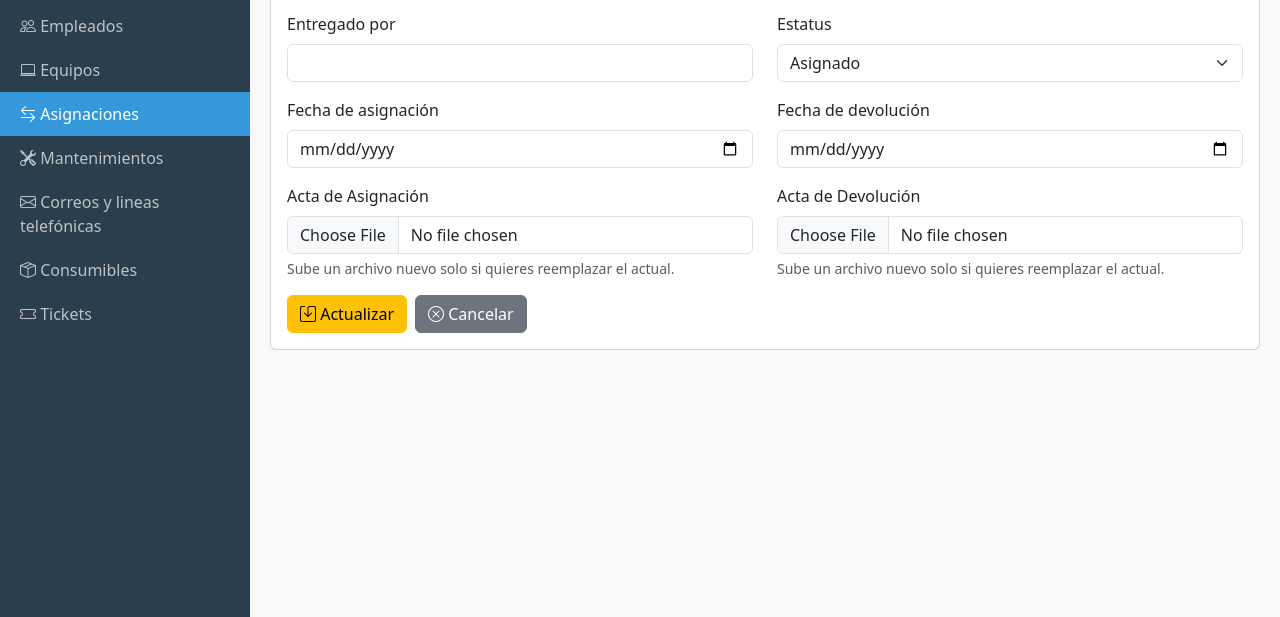
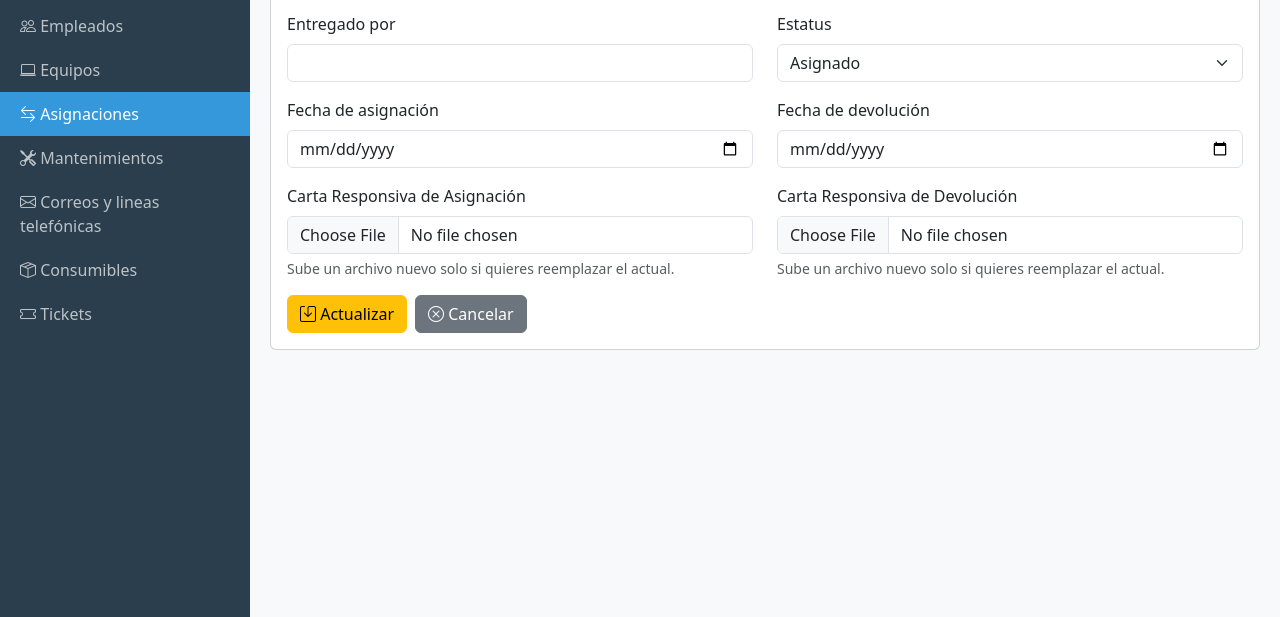
Before and after one commit to jesus2004-1234/ERP, a Django app: template templates/ti/asignaciones/editar.html in a window 1280 px wide. Shown: the part 183-800 px from the top of the page. Run offline with Django 5.2, Linux system fonts and the light colour scheme; the template is opened without the code that fills it, so the values that code supplies are empty.

Commit message:
Se cambia texto de campos de asignacion

```diff
--- a/templates/ti/asignaciones/editar.html
+++ b/templates/ti/asignaciones/editar.html
@@ -50,7 +50,7 @@
                     <input type="date" name="fecha_devolucion" class="form-control" value="{{ asignacion.fecha_devolucion|date:'Y-m-d' }}">
                 </div>
                 <div class="col-md-6 mb-3">
-                    <label class="form-label">Acta de Asignación</label>
+                    <label class="form-label">Carta Responsiva de Asignación</label>
 
                     {% if asignacion.archivo_resguardo %}
                         <div class="mb-2">
@@ -70,7 +70,7 @@
                     <div class="form-text">Sube un archivo nuevo solo si quieres reemplazar el actual.</div>
                 </div>
                 <div class="col-md-6 mb-3">
-                    <label class="form-label">Acta de Devolución</label>
+                    <label class="form-label">Carta Responsiva de Devolución</label>
 
                     {% if asignacion.archivo_devolucion %}
                         <div class="mb-2">
```
